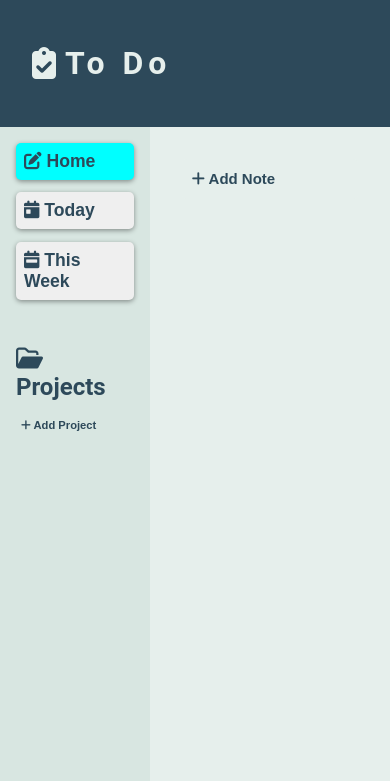
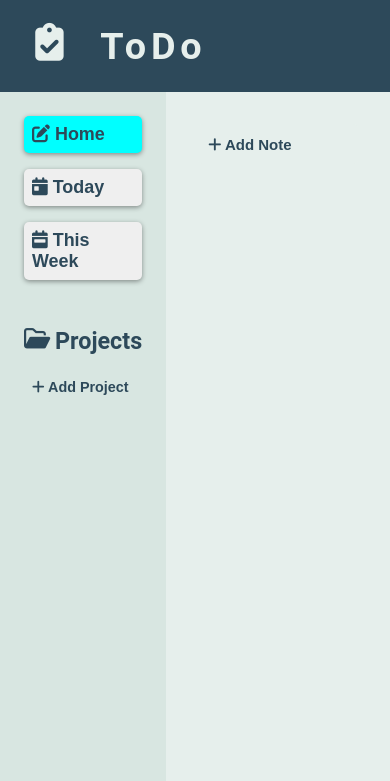
Before and after one commit to hayaman3/ToDo, a website built with webpack: page src/template.html in a window 390 px wide. Shown: the top 781 px of the page. Built offline with nearby package versions, Linux system fonts and the light colour scheme.

Commit message:
fixed responsive sizing of nav

```diff
--- a/src/assets/style.css
+++ b/src/assets/style.css
@@ -29,14 +29,13 @@ body {
 header {
 	background-color: var(--accent);
 	color: var(--body);
-	height: 15vh;
+	padding: 1.5rem 2.2rem;
 	display: flex;
-	align-items: center;
-	gap: 1vw;
-	font-size: 2em;
-	padding-left: 1em;
+	align-items: start;
+	gap: 2rem;
+	font-size: clamp(2rem, 2rem + 1.5vw, 6rem);
 	font-weight: bold;
-	letter-spacing: 5px;
+	letter-spacing: 0.3rem;
 }
 
 button {
@@ -54,7 +53,8 @@ ul {
 }
 
 #main {
-	flex-grow: 1; /* #main takes available space */
+	flex-grow: 1;
+	/* #main takes available space */
 	background-color: var(--body);
 	display: flex;
 }
@@ -63,17 +63,18 @@ ul {
 nav {
 	display: flex;
 	flex-direction: column;
-	width: 250px;
+	width: clamp(250px, 25vw, 500px);
+	font-size: clamp(1rem, 1rem + .5vw, 3rem);
 	font-weight: bold;
-	padding: 1em;
+	padding: 1.5rem;
 	background: var(--darker);
-	gap: 0.8em;
+	gap: 0.8rem;
 }
 
-nav > div {
+nav>div {
 	display: flex;
 	flex-direction: column;
-	gap: 0.8em;
+	gap: 1rem;
 }
 
 nav button {
@@ -92,7 +93,7 @@ nav button {
 }
 
 .project i {
-	font-size: 0.8em;
+	font-size: 0.8rem;
 }
 
 .fa-xmark::before {
@@ -103,30 +104,24 @@ nav button {
 	visibility: visible;
 }
 
-.basic-notes-nav button {
-	font-size: 1.1em;
-	padding: 8px 8px;
+.basic-notes-nav button,
+.projects-nav>button {
+	font-size: 1em;
+	padding: .5rem .5rem;
 	border-radius: 5px;
 	font-weight: bold;
 	text-align: left;
 }
 
-.projects-nav > button {
-	font-size: 1.1em;
-	padding: 8px 8px;
-	border-radius: 5px;
-	font-weight: bold;
-	text-align: left;
-}
-
-h1 {
+h2 {
 	display: flex;
-	justify-content: space-between;
+	gap: .3rem;
+	font-size: 1.3em;
 }
 
 #add-project {
-	padding: 5px 5px;
-	font-size: 0.7em;
+	padding: .5rem .5rem;
+	font-size: 0.8em;
 	background: inherit;
 	box-shadow: none;
 	border-radius: 3px;
@@ -206,7 +201,7 @@ input[type='date'] {
 	cursor: pointer;
 }
 
-.section-add-note > button {
+.section-add-note>button {
 	font-size: 15px;
 	width: fit-content;
 	background: var(--body);
@@ -218,7 +213,7 @@ input[type='date'] {
 	font-weight: bolder;
 }
 
-.section-add-note > button:hover {
+.section-add-note>button:hover {
 	background: var(--darker);
 	box-shadow: 0 1px 5px rgb(0 0 0 / 0.4);
 }
@@ -233,6 +228,7 @@ input[type='date'] {
 	border-radius: 3px;
 	text-indent: 0.3em;
 }
+
 #add-project-popup div {
 	display: flex;
 	gap: 5px;
@@ -284,6 +280,7 @@ input[type='date'] {
 .save {
 	background: #56c596;
 }
+
 .cancel {
 	background: #c55656;
 }
@@ -300,7 +297,7 @@ footer {
 	background-color: var(--body);
 }
 
-footer > a > img {
+footer>a>img {
 	height: 20px;
 	width: 16px;
 }
@@ -313,9 +310,11 @@ footer > a > img {
 .checked-note {
 	text-decoration: line-through;
 }
+
 .flex {
 	display: flex;
 }
+
 .hide {
 	display: none;
 }
--- a/src/template.html
+++ b/src/template.html
@@ -1,15 +1,17 @@
 <!DOCTYPE html>
 <html lang="en">
+
 <head>
 	<meta charset="UTF-8" />
 	<meta http-equiv="X-UA-Compatible" content="IE=edge" />
 	<meta name="viewport" content="width=device-width, initial-scale=1.0" />
-		<title>To Do</title>
+	<title>ToDo</title>
 </head>
+
 <body>
 	<header>
 		<i class="fa-solid fa-clipboard-check" style="color: #e6efec"></i>
-			<span style="color: #e6efec">To Do</span>
+		<span style="color: #e6efec">ToDo</span>
 	</header>
 	<div id="main">
 		<nav>
@@ -33,9 +35,7 @@
 		<section></section>
 	</div>
 	<footer>
-			<a
-				href="https://www.theodinproject.com/lessons/node-path-javascript-todo-list"
-			>
+		<a href="https://www.theodinproject.com/lessons/node-path-javascript-todo-list">
 			<img src="./assets/TOP.svg" alt="The Odin Project" />
 		</a>
 		<a href="https://github.com/hayaman3">
@@ -43,4 +43,5 @@
 		</a>
 	</footer>
 </body>
+
 </html>
```
Also changed, not shown: dist/index.html. Lines whose indentation alone changed are shown as unchanged.
